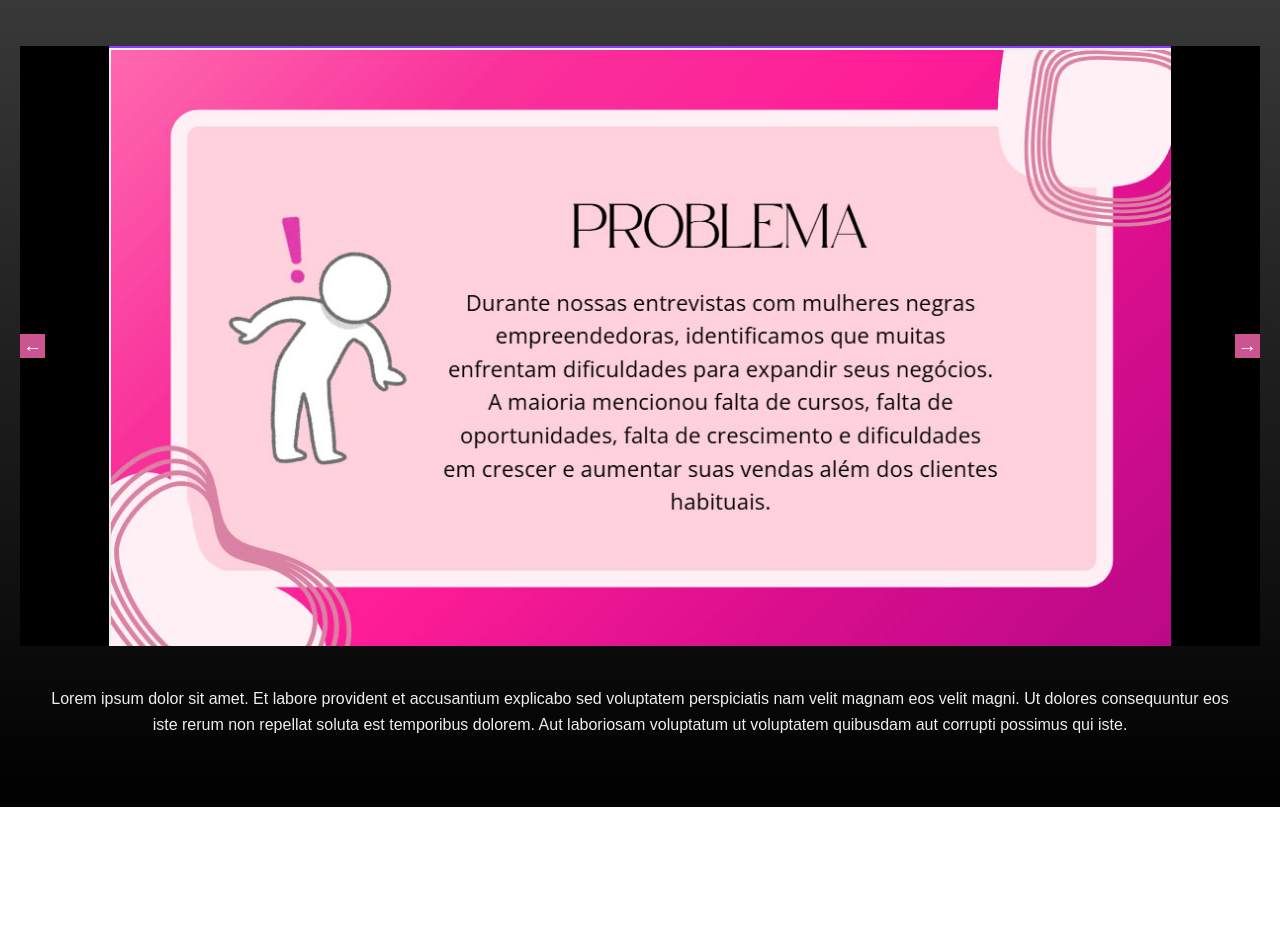
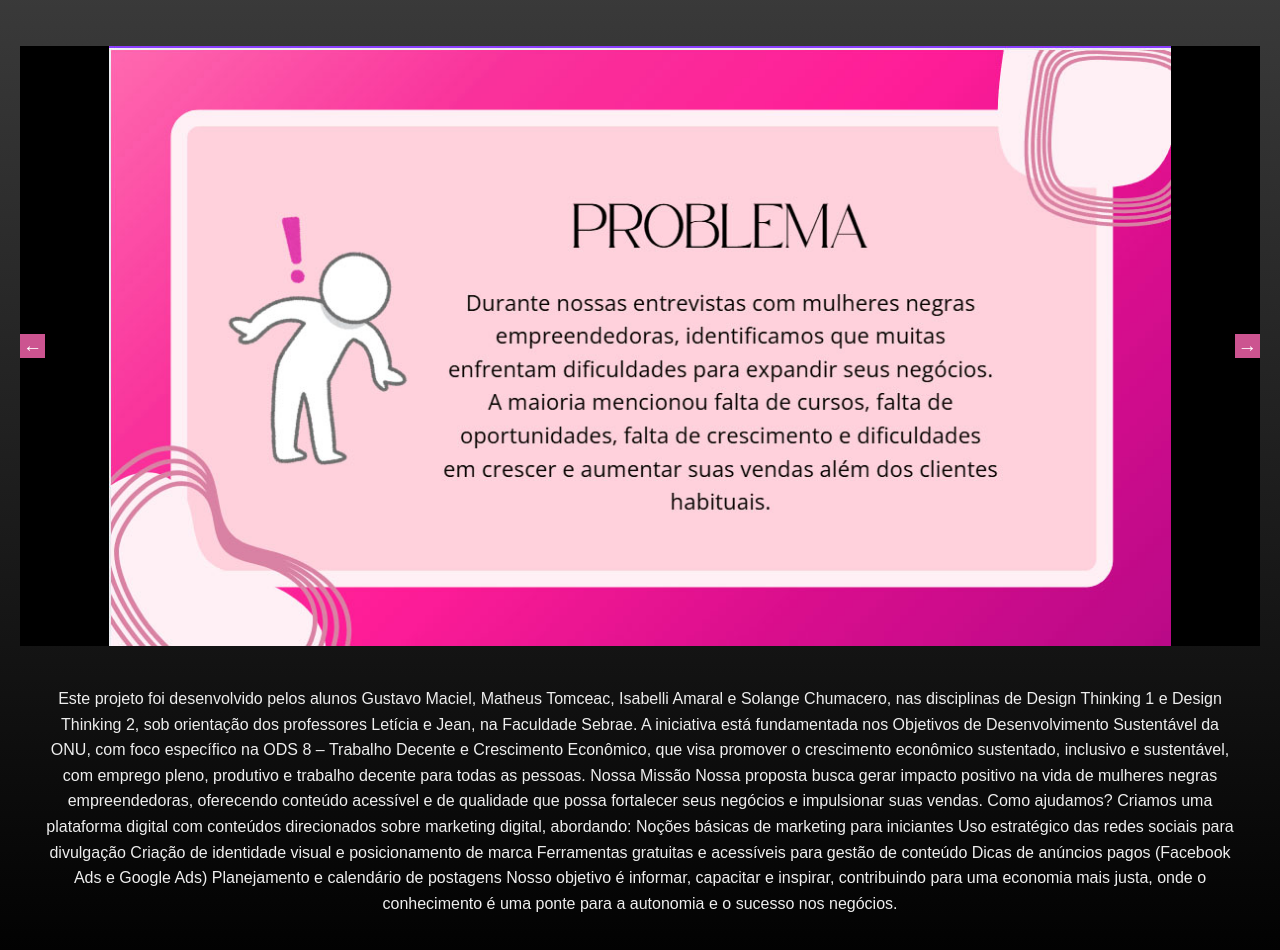
Before and after one commit to Gustavkk/pretas_no_topo, a plain HTML site: page home.html in a window 1280 px wide. Shown: the part 94-1044 px from the top of the page. Before the commit the page ends 901 px from the top, so only its background shows below. Drawn offline with Linux system fonts and the light colour scheme.

Commit message:
Update home.html
Atualização da descrição do projeto na home

```diff
--- a/home.html
+++ b/home.html
@@ -36,7 +36,29 @@
 
   <!-- Dedicatória do site -->
   <div class="dedication">
-    <p>Lorem ipsum dolor sit amet. Et labore provident et accusantium explicabo sed voluptatem perspiciatis nam velit magnam eos velit magni. Ut dolores consequuntur eos iste rerum non repellat soluta est temporibus dolorem. Aut laboriosam voluptatum ut voluptatem quibusdam aut corrupti possimus qui iste.</p>
+    <p>Este projeto foi desenvolvido pelos alunos Gustavo Maciel, Matheus Tomceac, Isabelli Amaral e Solange Chumacero, nas disciplinas de Design Thinking 1 e Design Thinking 2, sob orientação dos professores Letícia e Jean, na Faculdade Sebrae.
+
+A iniciativa está fundamentada nos Objetivos de Desenvolvimento Sustentável da ONU, com foco específico na ODS 8 – Trabalho Decente e Crescimento Econômico, que visa promover o crescimento econômico sustentado, inclusivo e sustentável, com emprego pleno, produtivo e trabalho decente para todas as pessoas.
+
+Nossa Missão
+Nossa proposta busca gerar impacto positivo na vida de mulheres negras empreendedoras, oferecendo conteúdo acessível e de qualidade que possa fortalecer seus negócios e impulsionar suas vendas.
+
+Como ajudamos?
+Criamos uma plataforma digital com conteúdos direcionados sobre marketing digital, abordando:
+
+Noções básicas de marketing para iniciantes
+
+Uso estratégico das redes sociais para divulgação
+
+Criação de identidade visual e posicionamento de marca
+
+Ferramentas gratuitas e acessíveis para gestão de conteúdo
+
+Dicas de anúncios pagos (Facebook Ads e Google Ads)
+
+Planejamento e calendário de postagens
+
+Nosso objetivo é informar, capacitar e inspirar, contribuindo para uma economia mais justa, onde o conhecimento é uma ponte para a autonomia e o sucesso nos negócios.</p>
   </div>
 
   <script src="script.js" defer></script>
```
